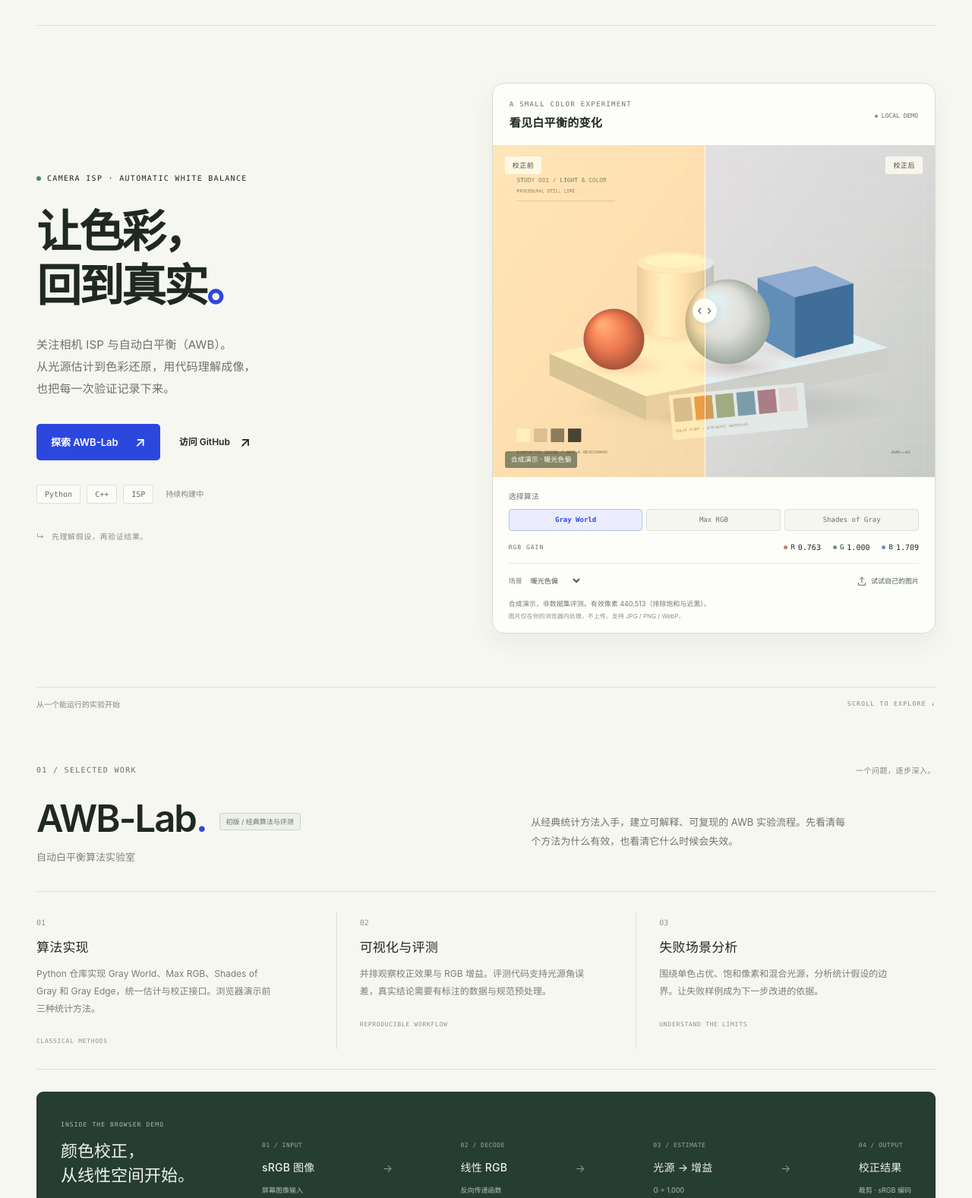
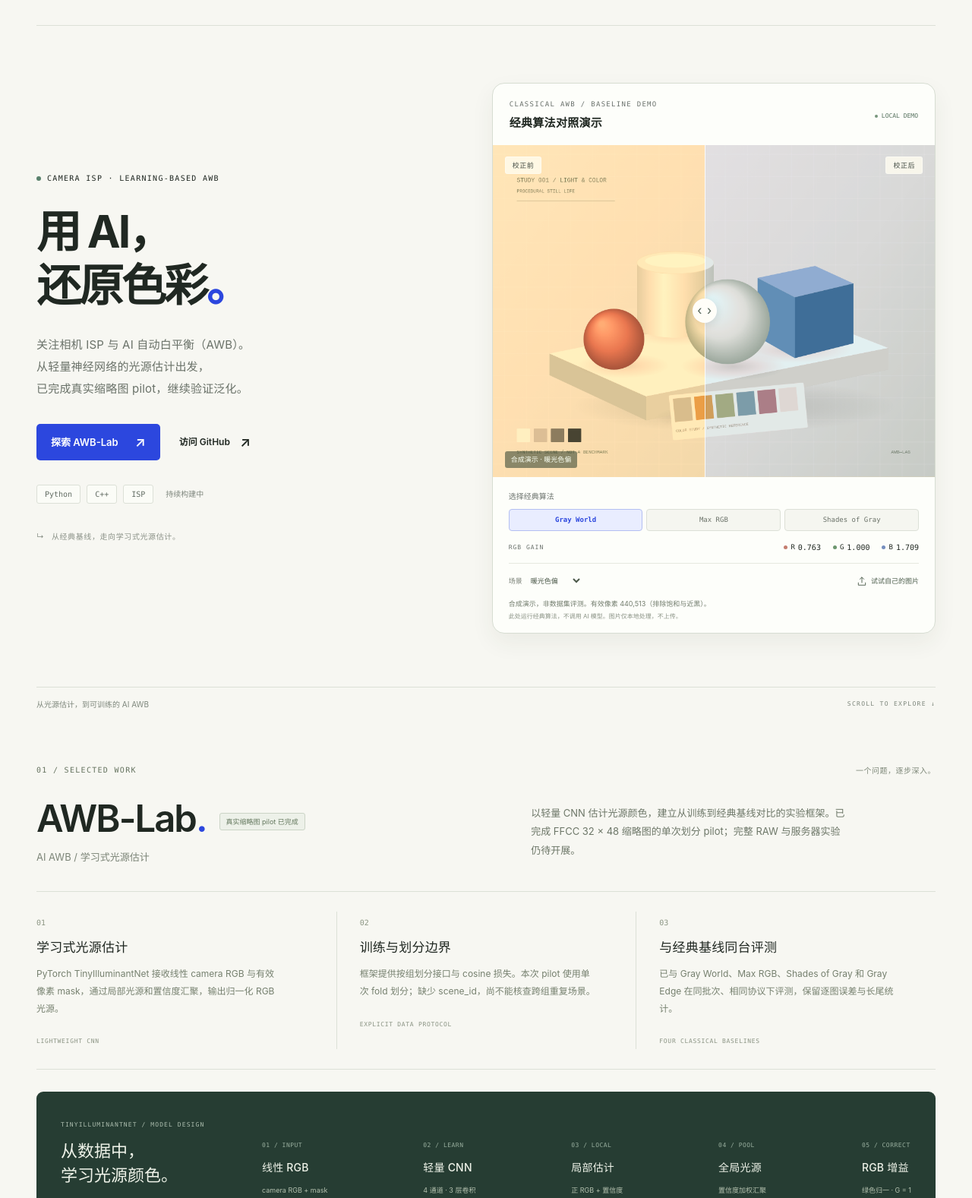
Before and after one commit to zxc123-sude/zxc123-sude.github.io, a plain HTML site: page index.html in a window 1280 px wide. Shown: the part 80-1657 px from the top of the page at 76% size. Drawn offline with Linux system fonts and the light colour scheme.

Commit message:
Update index.html for AI AWB

```diff
--- a/index.html
+++ b/index.html
@@ -4,9 +4,9 @@
   <meta charset="utf-8">
   <meta name="viewport" content="width=device-width, initial-scale=1">
   <meta name="color-scheme" content="light">
-  <meta name="description" content="zxc123-sude 的个人技术作品集，关注相机 ISP 与自动白平衡 AWB，记录算法实现、实验方法和成像观察。">
+  <meta name="description" content="zxc123-sude 的个人技术作品集，关注相机 ISP、AI AWB 与学习式光源估计，记录模型训练框架、经典基线和评测方法。">
   <meta name="theme-color" content="#f7f7f2">
-  <title>zxc123-sude · AWB & Imaging</title>
+  <title>zxc123-sude · AI AWB & Imaging</title>
   <link rel="icon" href="assets/favicon.svg" type="image/svg+xml">
   <link rel="stylesheet" href="styles.css">
   <script src="app.js" defer></script>
@@ -21,16 +21,16 @@
   <main id="main">
     <section class="hero wrap" aria-labelledby="hero-title">
       <div class="hero-copy">
-        <p class="eyebrow"><span class="status-dot" aria-hidden="true"></span> CAMERA ISP · AUTOMATIC WHITE BALANCE</p>
-        <h1 id="hero-title">让色彩，<br>回到真实<span class="blue-dot">。</span></h1>
-        <p class="hero-description">关注相机 ISP 与自动白平衡（AWB）。<br>从光源估计到色彩还原，用代码理解成像，<br class="desktop-break">也把每一次验证记录下来。</p>
+        <p class="eyebrow"><span class="status-dot" aria-hidden="true"></span> CAMERA ISP · LEARNING-BASED AWB</p>
+        <h1 id="hero-title">用 AI，<br>还原色彩<span class="blue-dot">。</span></h1>
+        <p class="hero-description">关注相机 ISP 与 AI 自动白平衡（AWB）。<br>从轻量神经网络的光源估计出发，<br class="desktop-break">已完成真实缩略图 pilot，继续验证泛化。</p>
         <div class="hero-actions"><a class="button primary" href="#work">探索 AWB-Lab <span aria-hidden="true">↗</span></a><a class="text-link" href="https://github.com/zxc123-sude" target="_blank" rel="noopener noreferrer">访问 GitHub <span aria-hidden="true">↗</span></a></div>
         <div class="skills" aria-label="已有基础"><span>Python</span><span>C++</span><span>ISP</span><span class="skills-caption">持续构建中</span></div>
-        <p class="hero-footnote"><span aria-hidden="true">↳</span> 先理解假设，再验证结果。</p>
+        <p class="hero-footnote"><span aria-hidden="true">↳</span> 从经典基线，走向学习式光源估计。</p>
       </div>
 
       <div class="lab-widget" id="demo" aria-labelledby="demo-title">
-        <div class="lab-widget-heading"><div><p class="micro-label">A SMALL COLOR EXPERIMENT</p><h2 id="demo-title">看见白平衡的变化</h2></div><span class="live-badge"><span aria-hidden="true"></span> LOCAL DEMO</span></div>
+        <div class="lab-widget-heading"><div><p class="micro-label">CLASSICAL AWB / BASELINE DEMO</p><h2 id="demo-title">经典算法对照演示</h2></div><span class="live-badge"><span aria-hidden="true"></span> LOCAL DEMO</span></div>
         <div class="comparison" id="comparison">
           <canvas id="before-canvas" width="960" height="720" aria-label="带有色偏的合成场景"></canvas>
           <div class="after-layer" id="after-layer"><canvas id="after-canvas" width="960" height="720" aria-label="经过自动白平衡校正的场景"></canvas></div>
@@ -41,31 +41,32 @@
           <span class="canvas-note" id="canvas-note">合成演示 · 暖光色偏</span>
         </div>
         <div class="demo-controls">
-          <fieldset class="algorithm-fieldset"><legend>选择算法</legend><div class="algorithm-options"><label><input type="radio" name="algorithm" value="gray-world" checked><span>Gray World</span></label><label><input type="radio" name="algorithm" value="max-rgb"><span>Max RGB</span></label><label><input type="radio" name="algorithm" value="shades-of-gray"><span>Shades of Gray</span></label></div></fieldset>
+          <fieldset class="algorithm-fieldset"><legend>选择经典算法</legend><div class="algorithm-options"><label><input type="radio" name="algorithm" value="gray-world" checked><span>Gray World</span></label><label><input type="radio" name="algorithm" value="max-rgb"><span>Max RGB</span></label><label><input type="radio" name="algorithm" value="shades-of-gray"><span>Shades of Gray</span></label></div></fieldset>
           <div class="gain-row"><span class="micro-label">RGB GAIN</span><output id="gain-output" class="gains" aria-live="polite"><span><i class="red-dot"></i> R <b>—</b></span><span><i class="green-dot"></i> G <b>1.000</b></span><span><i class="blue-dot-small"></i> B <b>—</b></span></output></div>
           <div class="demo-toolbar"><label class="scene-label" for="scene-select">场景 <select id="scene-select"><option value="warm">暖光色偏</option><option value="cool">冷光色偏</option><option value="green">偏绿色光</option></select></label><div class="upload-actions"><button class="reset-button" id="reset-demo" type="button" hidden>恢复合成场景</button><label class="upload-button" for="image-upload"><svg width="14" height="14" viewBox="0 0 24 24" fill="none" stroke="currentColor" stroke-width="1.6" aria-hidden="true"><path d="M12 16V3m-5 5 5-5 5 5M4 15v6h16v-6"/></svg>试试自己的图片</label><input class="visually-hidden" id="image-upload" type="file" accept="image/jpeg,image/png,image/webp"></div></div>
           <p class="demo-note" id="demo-status" role="status">合成演示，非真实数据集评测。拖动分界线对比效果。</p>
-          <p class="privacy-note">图片仅在你的浏览器内处理，不上传。支持 JPG / PNG / WebP。</p>
+          <p class="privacy-note">此处运行经典算法，不调用 AI 模型。图片仅本地处理，不上传。</p>
         </div>
       </div>
     </section>
 
-    <div class="section-divider wrap"><span>从一个能运行的实验开始</span><span aria-hidden="true">SCROLL TO EXPLORE ↓</span></div>
+    <div class="section-divider wrap"><span>从光源估计，到可训练的 AI AWB</span><span aria-hidden="true">SCROLL TO EXPLORE ↓</span></div>
 
     <section id="work" class="project-section wrap" aria-labelledby="project-title">
       <div class="section-heading"><p class="eyebrow">01 / SELECTED WORK</p><span class="section-counter">一个问题，逐步深入。</span></div>
-      <div class="project-intro"><div><div class="project-title-row"><h2 id="project-title">AWB-Lab<span class="title-period">.</span></h2><span class="project-status">初版 / 经典算法与评测</span></div><p class="project-subtitle">自动白平衡算法实验室</p></div><p class="project-summary">从经典统计方法入手，建立可解释、可复现的 AWB 实验流程。先看清每个方法为什么有效，也看清它什么时候会失效。</p></div>
+      <div class="project-intro"><div><div class="project-title-row"><h2 id="project-title">AWB-Lab<span class="title-period">.</span></h2><span class="project-status">真实缩略图 pilot 已完成</span></div><p class="project-subtitle">AI AWB / 学习式光源估计</p></div><p class="project-summary">以轻量 CNN 估计光源颜色，建立从训练到经典基线对比的实验框架。已完成 FFCC 32 × 48 缩略图的单次划分 pilot；完整 RAW 与服务器实验仍待开展。</p></div>
       <div class="project-features">
-        <article><span class="feature-number">01</span><h3>算法实现</h3><p>Python 仓库实现 Gray World、Max RGB、Shades of Gray 和 Gray Edge，统一估计与校正接口。浏览器演示前三种统计方法。</p><span class="feature-tag">CLASSICAL METHODS</span></article>
-        <article><span class="feature-number">02</span><h3>可视化与评测</h3><p>并排观察校正效果与 RGB 增益。评测代码支持光源角误差，真实结论需要有标注的数据与规范预处理。</p><span class="feature-tag">REPRODUCIBLE WORKFLOW</span></article>
-        <article><span class="feature-number">03</span><h3>失败场景分析</h3><p>围绕单色占优、饱和像素和混合光源，分析统计假设的边界。让失败样例成为下一步改进的依据。</p><span class="feature-tag">UNDERSTAND THE LIMITS</span></article>
+        <article><span class="feature-number">01</span><h3>学习式光源估计</h3><p>PyTorch TinyIlluminantNet 接收线性 camera RGB 与有效像素 mask，通过局部光源和置信度汇聚，输出归一化 RGB 光源。</p><span class="feature-tag">LIGHTWEIGHT CNN</span></article>
+        <article><span class="feature-number">02</span><h3>训练与划分边界</h3><p>框架提供按组划分接口与 cosine 损失。本次 pilot 使用单次 fold 划分；缺少 scene_id，尚不能核查跨组重复场景。</p><span class="feature-tag">EXPLICIT DATA PROTOCOL</span></article>
+        <article><span class="feature-number">03</span><h3>与经典基线同台评测</h3><p>已与 Gray World、Max RGB、Shades of Gray 和 Gray Edge 在同批次、相同协议下评测，保留逐图误差与长尾统计。</p><span class="feature-tag">FOUR CLASSICAL BASELINES</span></article>
       </div>
-      <div class="pipeline-panel"><div class="pipeline-caption"><span class="micro-label">INSIDE THE BROWSER DEMO</span><h3>颜色校正，<br>从线性空间开始。</h3><p>先解码 sRGB，再统计光源。<br>增益以绿色通道归一，输出前裁剪并编码。</p></div><div class="pipeline" aria-label="演示处理流程"><div><span>01 / INPUT</span><strong>sRGB 图像</strong><small>屏幕图像输入</small></div><i aria-hidden="true">→</i><div><span>02 / DECODE</span><strong>线性 RGB</strong><small>反向传递函数</small></div><i aria-hidden="true">→</i><div><span>03 / ESTIMATE</span><strong>光源 → 增益</strong><small>G = 1.000</small></div><i aria-hidden="true">→</i><div><span>04 / OUTPUT</span><strong>校正结果</strong><small>裁剪 · sRGB 编码</small></div></div></div>
-      <div class="project-bottom"><p><span class="status-dot" aria-hidden="true"></span> 首个项目正在建立；尚无真实数据集基准成绩。</p><a class="text-link" href="https://github.com/zxc123-sude/awb-lab" target="_blank" rel="noopener noreferrer">查看源码与评测协议 <span aria-hidden="true">↗</span></a></div>
+      <div class="pipeline-panel ai-model-panel"><div class="pipeline-caption"><span class="micro-label">TINYILLUMINANTNET / MODEL DESIGN</span><h3>从数据中，<br>学习光源颜色。</h3><p>PyTorch · 已完成真实缩略图 pilot<br>完整 RAW / 服务器实验待做。</p></div><div class="pipeline ai-pipeline" aria-label="AI 模型流程：线性 camera RGB 与有效像素 mask 输入轻量 CNN，估计局部正 RGB 光源与置信度，汇聚为归一化全局光源，再计算绿色归一增益"><div><span>01 / INPUT</span><strong>线性 RGB</strong><small>camera RGB + mask</small></div><div><span>02 / LEARN</span><strong>轻量 CNN</strong><small>4 通道 · 3 层卷积</small></div><div><span>03 / LOCAL</span><strong>局部估计</strong><small>正 RGB + 置信度</small></div><div><span>04 / POOL</span><strong>全局光源</strong><small>置信度加权汇聚</small></div><div><span>05 / CORRECT</span><strong>RGB 增益</strong><small>绿色归一 · G = 1</small></div></div></div>
+      <aside class="pilot-results" aria-labelledby="pilot-title"><div class="pilot-overview"><p class="micro-label">REAL THUMBNAIL PILOT / RECOVERY ANGULAR ERROR</p><h3 id="pilot-title">让真实结果，说清进展。</h3><p>FFCC · 32 × 48 缩略图 · 188 张测试图</p></div><div class="pilot-metric"><span>TinyIlluminantNet <small>AI</small></span><strong>4.09<small>°</small></strong><p>平均角误差</p></div><div class="pilot-metric"><span>Shades of Gray <small>经典</small></span><strong>3.96<small>°</small></strong><p>平均角误差</p></div><p class="pilot-limit">AI 尚未全面优于传统方法。训练 / 验证 / 测试为 189 / 191 / 188 张；20 epochs，仅按验证集选择第 18 epoch。本次为单次 fold 划分，无 scene_id，不是完整论文 3-fold 或全分辨率 RAW 评测。</p><a class="text-link pilot-report" href="https://github.com/zxc123-sude/awb-lab/blob/main/reports/ffcc_pilot/README.md" target="_blank" rel="noopener noreferrer">查看完整 pilot 报告 <span aria-hidden="true">↗</span></a></aside>
+      <div class="project-bottom"><p><span class="status-dot" aria-hidden="true"></span> 真实缩略图 pilot 已完成；完整 RAW 与服务器实验待开展。</p><a class="text-link" href="https://github.com/zxc123-sude/awb-lab/blob/main/docs/AI_AWB.md" target="_blank" rel="noopener noreferrer">查看 AI 模型与训练协议 <span aria-hidden="true">↗</span></a></div>
     </section>
 
     <section id="methods" class="methods-section" aria-labelledby="methods-title"><div class="wrap">
-      <div class="section-heading"><p class="eyebrow">02 / ALGORITHM NOTES</p><span class="section-counter">没有一种假设适合所有光。</span></div>
+      <div class="section-heading"><p class="eyebrow">02 / CLASSICAL BASELINES</p><span class="section-counter">理解基线，才能判断改进。</span></div>
       <div class="notes-title"><h2 id="methods-title">同一束光，<br>三种理解方式。</h2><p>白平衡不仅是“把画面调白”。<br>每一种统计方法，都在对场景做一个假设。</p></div>
       <div class="methods-table" role="table" aria-label="三种自动白平衡方法对比">
         <div class="method-table-head" role="row"><span role="columnheader">方法 / METHOD</span><span role="columnheader">核心假设</span><span role="columnheader">需要留意</span></div>
@@ -73,13 +74,13 @@
         <div class="method-row" role="row"><div role="cell"><span class="method-symbol max-symbol" aria-hidden="true"></span><strong>Max RGB</strong><small>通道最大值</small></div><p role="cell">各通道最亮的响应，能近似反映光源颜色。</p><p role="cell">高光、饱和与噪声可能主导通道最大值。</p></div>
         <div class="method-row" role="row"><div role="cell"><span class="method-symbol shades-symbol" aria-hidden="true"></span><strong>Shades of Gray</strong><small>Minkowski 范数 · p = 6</small></div><p role="cell">用高阶统计，在平均响应与最大响应之间折中。</p><p role="cell">对参数与图像内容敏感，混合光源仍是挑战。</p></div>
       </div>
-      <p class="method-footnote">上方演示仅用于理解算法行为。屏幕图像的线性化不能替代 RAW 黑电平处理、色彩管理或带光源标注的规范评测。</p>
+      <p class="method-footnote">表中三种方法对应上方经典对照演示；Python 仓库另含 Gray Edge。浏览器未加载 AI 权重，屏幕图像线性化不能替代 RAW 处理或带光源标注的规范评测。</p>
     </div></section>
 
-    <section id="about" class="about-section wrap" aria-labelledby="about-title"><div><p class="eyebrow">03 / ABOUT & NEXT</p><h2 id="about-title">保持好奇，<br>把实验做扎实。</h2><p class="about-copy">我是 zxc123-sude，关注相机 ISP 与 AWB 算法，<br class="desktop-break">具备 Python、C++ 和 ISP 基础。这里记录从零开始的项目，<br class="desktop-break">以及对光源、颜色与图像处理的持续探索。</p><a class="text-link" href="https://github.com/zxc123-sude" target="_blank" rel="noopener noreferrer">在 GitHub 上找到我 <span aria-hidden="true">↗</span></a></div><div class="roadmap"><p class="micro-label">WHAT COMES NEXT</p><ol><li><span class="roadmap-marker active" aria-hidden="true"></span><div><span class="roadmap-state">现在 · 初版</span><h3>跑通经典 AWB 方法</h3><p>实现、可视化与评测工具，建立可复现起点。</p></div></li><li><span class="roadmap-marker" aria-hidden="true"></span><div><span class="roadmap-state">下一步 · 计划</span><h3>引入真实标注数据</h3><p>核对预处理、统计角误差，整理失败样例。</p></div></li><li><span class="roadmap-marker" aria-hidden="true"></span><div><span class="roadmap-state">后续 · 计划</span><h3>C++ 实现与性能优化</h3><p>关注数值一致性、运行耗时与工程集成。</p></div></li></ol></div></section>
+    <section id="about" class="about-section wrap" aria-labelledby="about-title"><div><p class="eyebrow">03 / ABOUT & NEXT</p><h2 id="about-title">保持好奇，<br>把实验做扎实。</h2><p class="about-copy">我是 zxc123-sude，关注相机 ISP 与 AI AWB，<br class="desktop-break">具备 Python、C++ 和 ISP 基础。这里记录从零开始的项目，<br class="desktop-break">以及对光源、颜色与学习式成像的持续探索。</p><a class="text-link" href="https://github.com/zxc123-sude" target="_blank" rel="noopener noreferrer">在 GitHub 上找到我 <span aria-hidden="true">↗</span></a></div><div class="roadmap"><p class="micro-label">WHAT COMES NEXT</p><ol><li><span class="roadmap-marker active" aria-hidden="true"></span><div><span class="roadmap-state">现在 · pilot 完成</span><h3>AI 缩略图训练与基线比较</h3><p>完成真实缩略图训练，记录同协议测试结果。</p></div></li><li><span class="roadmap-marker" aria-hidden="true"></span><div><span class="roadmap-state">下一步 · 计划</span><h3>完整 RAW 与服务器实验</h3><p>完善场景隔离，扩大训练并复核完整评测划分。</p></div></li><li><span class="roadmap-marker" aria-hidden="true"></span><div><span class="roadmap-state">后续 · 计划</span><h3>ONNX / C++ 部署与优化</h3><p>验证推理一致性，测量延迟并探索 ISP 集成。</p></div></li></ol></div></section>
   </main>
 
-  <footer class="site-footer wrap"><a class="footer-brand" href="#">zxc123-sude<span>AWB & IMAGING</span></a><p>让思考可见，让实验可复现。</p><a href="https://github.com/zxc123-sude" target="_blank" rel="noopener noreferrer">GitHub ↗</a></footer>
+  <footer class="site-footer wrap"><a class="footer-brand" href="#">zxc123-sude<span>AI AWB & IMAGING</span></a><p>让思考可见，让实验可复现。</p><a href="https://github.com/zxc123-sude" target="_blank" rel="noopener noreferrer">GitHub ↗</a></footer>
   <noscript><p class="noscript-message">页面内容可正常阅读；交互图像演示需要在浏览器中启用 JavaScript。</p></noscript>
 </body>
 </html>
```
